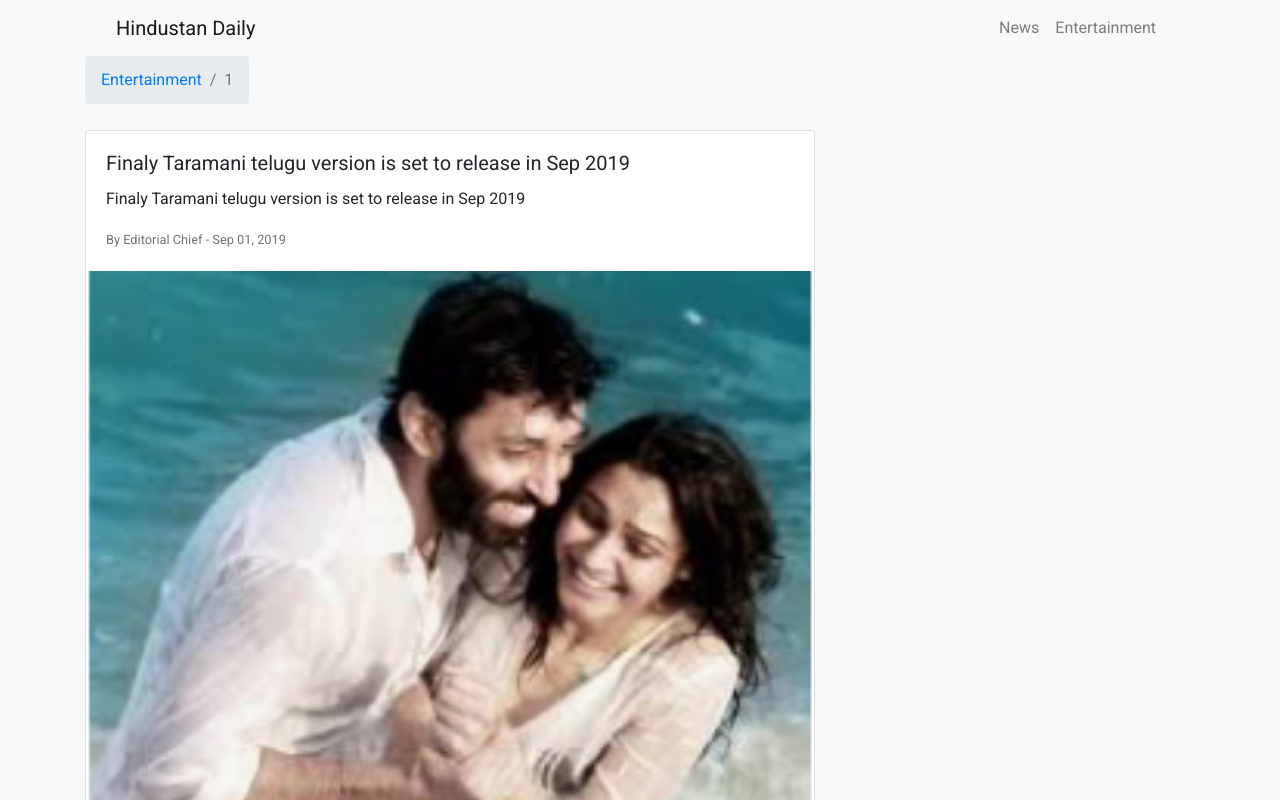
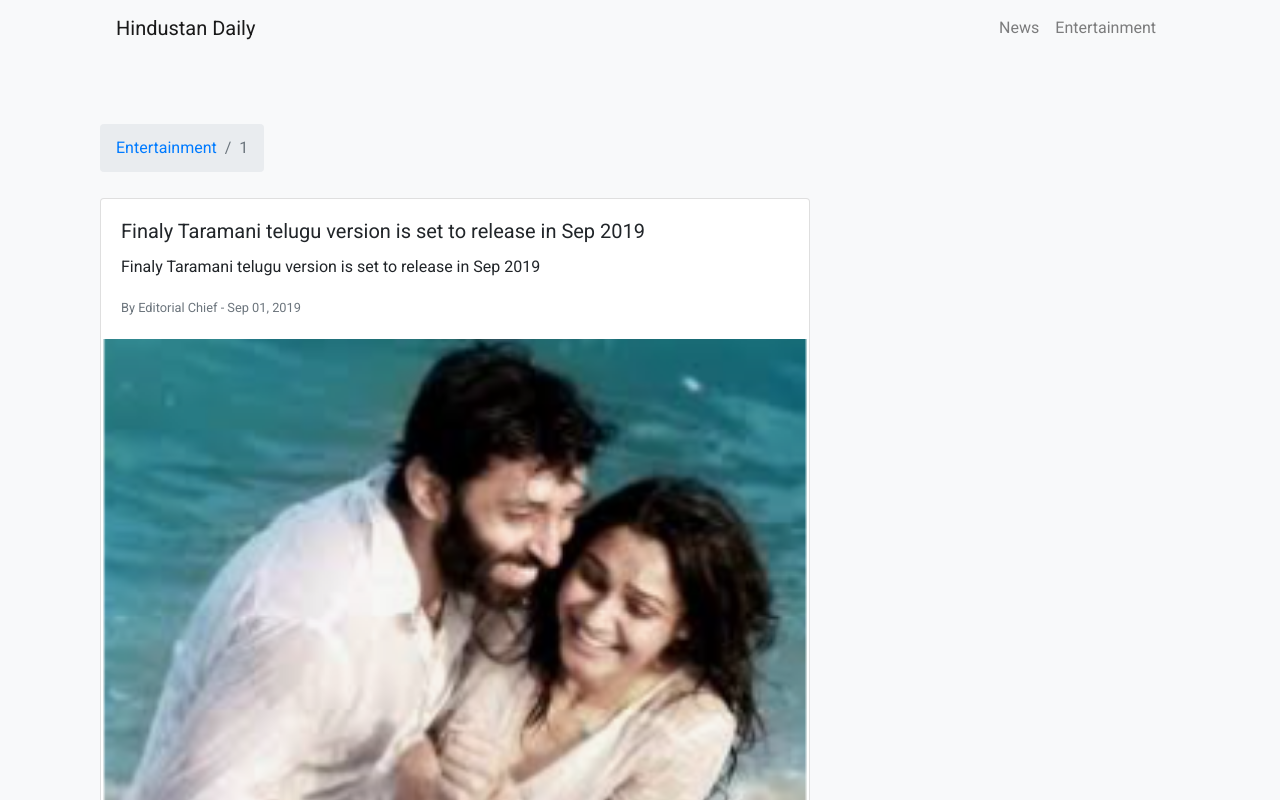
Before and after one commit to ravi-kolla/hdmedia, a React (Create React App) app: page /entertainment/1 in a window 1280 px wide. Shown: the top 800 px of the page. Built offline with nearby package versions, Linux system fonts and the light colour scheme.

Commit message:
Breadcrumb hiding issue and other margin-top issue

```diff
--- a/src/components/FestivalWish.js
+++ b/src/components/FestivalWish.js
@@ -2,7 +2,7 @@ import React from 'react';
 
 const FestivalWish = (props) => {
   return(
-    <div class="card mb-3">
+    <div class="card all-news">
       <img class="card-img-top" src={props.festival.image} alt={props.festival.title} />
       <div class="card-body">
         <h5 class="card-title">{props.festival.title}</h5>
--- a/src/components/News.js
+++ b/src/components/News.js
@@ -6,6 +6,7 @@ import { Container, Row, Col } from 'reactstrap';
 const News = (props) => {
 
   return(
+    <div className="container all-news">
       <Container>
         <Row>
           <Col md="8">
@@ -16,6 +17,7 @@ const News = (props) => {
           </Col>
         </Row>
       </Container>
+    </div>
   )
 }
 
--- a/src/components/NewsDetail.js
+++ b/src/components/NewsDetail.js
@@ -6,6 +6,7 @@ import { Container, Row, Col, Breadcrumb, BreadcrumbItem } from 'reactstrap';
 const NewsDetail = (props) => {
 
   return(
+    <div className="container all-news">
       <Container>
         <Container>
           <Row>
@@ -34,6 +35,7 @@ const NewsDetail = (props) => {
           </Col>
         </Row>
       </Container>
+    </div>
   )
 }
 
--- a/src/index.css
+++ b/src/index.css
@@ -62,6 +62,9 @@ z-index:1030;
 .banner-ad {
   margin-bottom:20px;
 }
+.all-news {
+  margin-top:68px;
+}
 .footer{
   padding:20px;
   bottom:0px;
```
Lines whose indentation alone changed are shown as unchanged.
